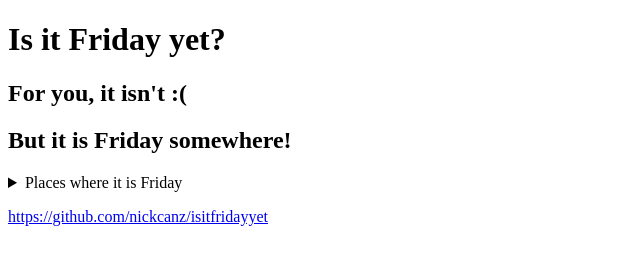
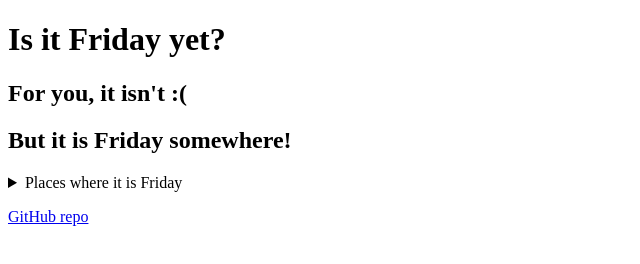
Before and after one commit to nickcanz/isitfridayyet, a plain HTML site: page index.html in a window 1280 px wide. Shown: the whole page, without its empty margins (0-640 px from the left). Drawn offline with Linux system fonts and the light colour scheme.

Commit message:
update footer link

```diff
--- a/index.html
+++ b/index.html
@@ -14,7 +14,7 @@
   <script src="script.js"></script>
 
   <footer>
-  <p><a href="https://github.com/nickcanz/isitfridayyet">https://github.com/nickcanz/isitfridayyet</a></p>
+  <p><a href="https://github.com/nickcanz/isitfridayyet">GitHub repo</a></p>
   </footer>
 </body>
 </html>
```
